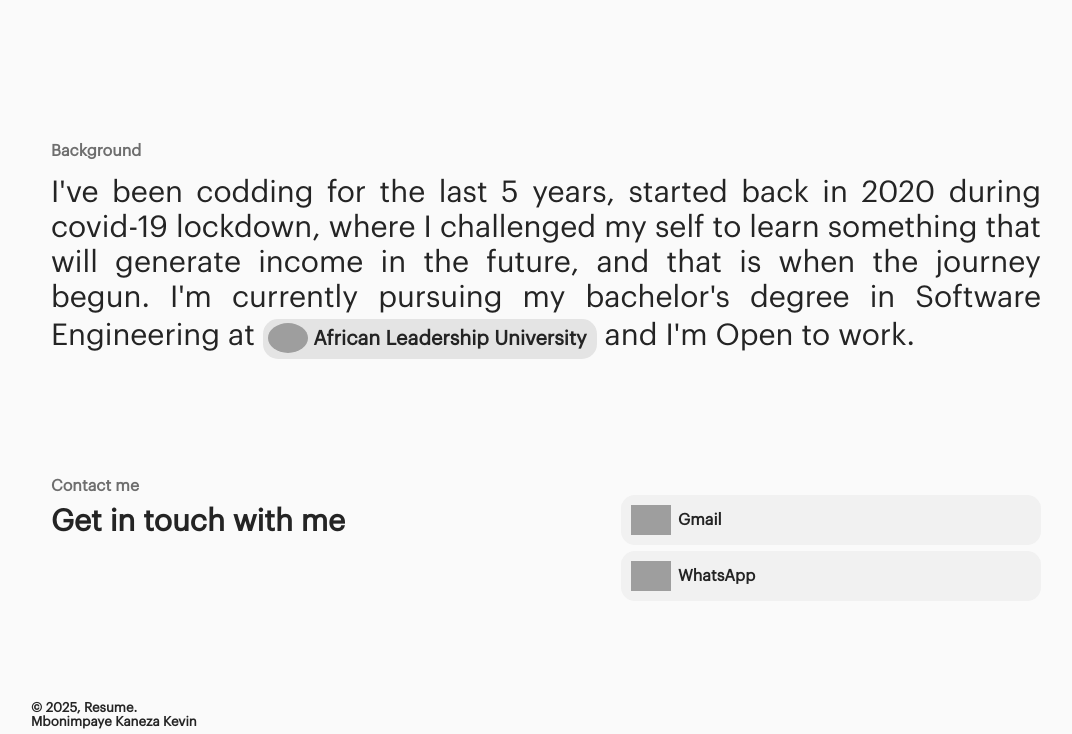
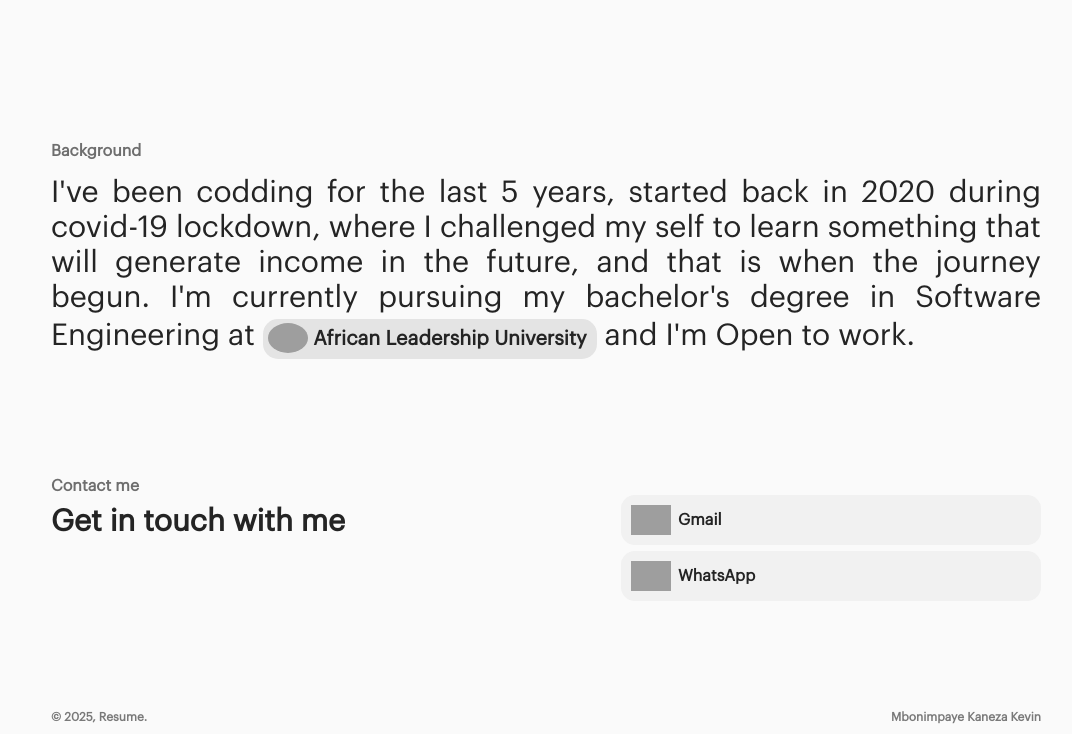
Before and after one commit to mbonikevin/resume, a plain HTML site: page index.html in a window 1280 px wide. Shown: the part 1392-2126 px from the top of the page, without its empty margins (94-1166 px from the left). Drawn offline with nearby package versions, Linux system fonts and the light colour scheme; grey boxes are pictures that could not be loaded.

Commit message:
Update main.css

```diff
--- a/styles/main.css
+++ b/styles/main.css
@@ -65,3 +65,15 @@ body {
 .hero h1 {
   font-family: GraphikMedium !important;
 }
+
+footer{
+  display: flex;
+  align-items: center;
+  justify-content: space-between;
+  padding: 10px 20px;
+}
+
+footer h5{
+  opacity: .6;
+  font-size: 12px;
+}
```
